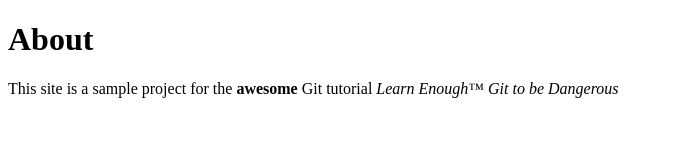
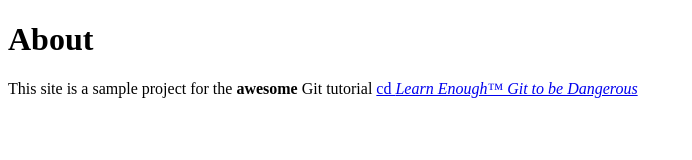
Before and after one commit to giggitydangerousgithub/website, a plain HTML site: page about.html in a window 1280 px wide. Shown: the whole page, without its empty margins (0-692 px from the left). Drawn offline with Linux system fonts and the light colour scheme.

Commit message:
Add link to tutorial title

```diff
--- a/about.html
+++ b/about.html
@@ -6,7 +6,7 @@
 <body>
 <h1>About</h1>
 <p>
-This site is a sample project for the <strong>awesome</strong> Git tutorial <em> Learn Enough™ Git to be Dangerous </em>
+This site is a sample project for the <strong>awesome</strong> Git tutorial <a href="http://learnenough.com/git-tutorial"</a>cd  <em> Learn Enough™ Git to be Dangerous </em>
 </p>
 </body>
 </html>
```
